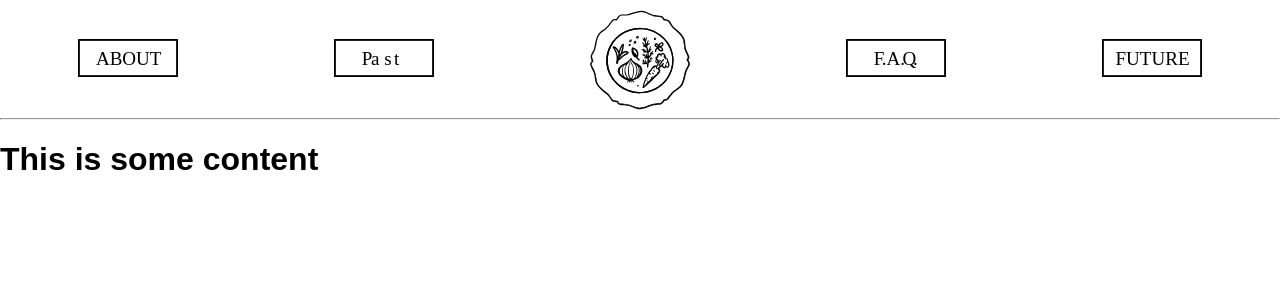
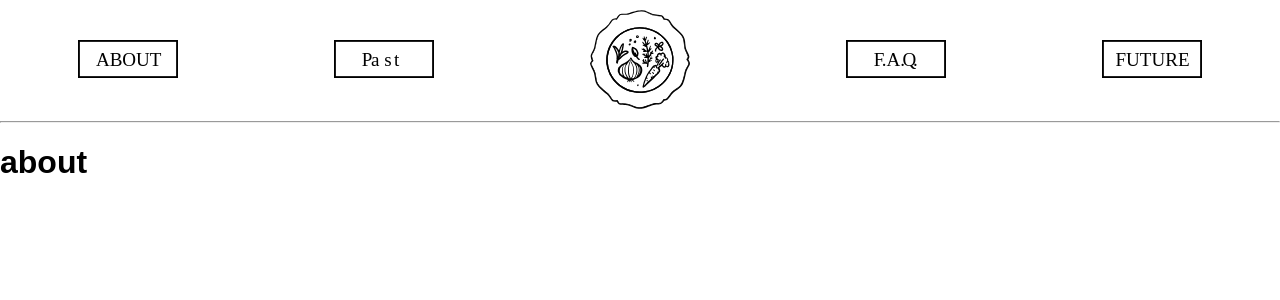
Before and after one commit to samshareski/epsc-ui, a React (Create React App) app: page /about in a window 1280 px wide. Shown: the top 300 px of the page. Built offline with nearby package versions, Linux system fonts and the light colour scheme.

Commit message:
Add Routes and Links

```diff
--- a/src/App.js
+++ b/src/App.js
@@ -10,7 +10,7 @@ class App extends Component {
         <div>
           <Header />
           <hr />
-          <Route path='/' component={Content} />
+          <Route path='/:path?' component={Content} />
         </div>
       </Router>
     )
--- a/src/components/content/Content.js
+++ b/src/components/content/Content.js
@@ -1,5 +1,11 @@
 import React from 'react'
 
-const Content = () => <h1>This is some content</h1>
+const Content = ({ match }) => (
+  <div>
+    <h1>
+      {match.params.path ? match.params.path : 'Home'}
+    </h1>
+  </div>
+)
 
 export default Content
--- a/src/components/header/Header.css
+++ b/src/components/header/Header.css
@@ -4,8 +4,3 @@
     align-items: center;
     justify-content: space-around;
 }
-
-.logo {
-    height: 100px;
-    width: 100px;
-}
--- a/src/components/header/Header.js
+++ b/src/components/header/Header.js
@@ -9,11 +9,11 @@ import './Header.css'
 
 const Header = () => (
   <div className='container'>
-    <HeaderLink src={about} alt='about' />
-    <HeaderLink src={past} alt='past' />
-    <img className='logo' src={logo} alt='logo' />
-    <HeaderLink src={faq} alt='faq' />
-    <HeaderLink src={future} alt='future' />
+    <HeaderLink href='about' src={about} alt='about' />
+    <HeaderLink href='past' src={past} alt='past' />
+    <HeaderLink href='/' src={logo} alt='logo' />
+    <HeaderLink href='faq' src={faq} alt='faq' />
+    <HeaderLink href='future' src={future} alt='future' />
   </div>
 )
 
--- a/src/components/header/HeaderLink.js
+++ b/src/components/header/HeaderLink.js
@@ -1,10 +1,11 @@
 import React from 'react'
+import { Link } from 'react-router-dom'
 import './HeaderLink.css'
 
-const HeaderLink = ({ src, alt }) => (
-  <a className='HeaderLink' href='/'>
+const HeaderLink = ({ href, src, alt }) => (
+  <Link className='HeaderLink' to={href}>
     <img src={src} alt={alt} />
-  </a>
+  </Link>
 )
 
 export default HeaderLink
```
